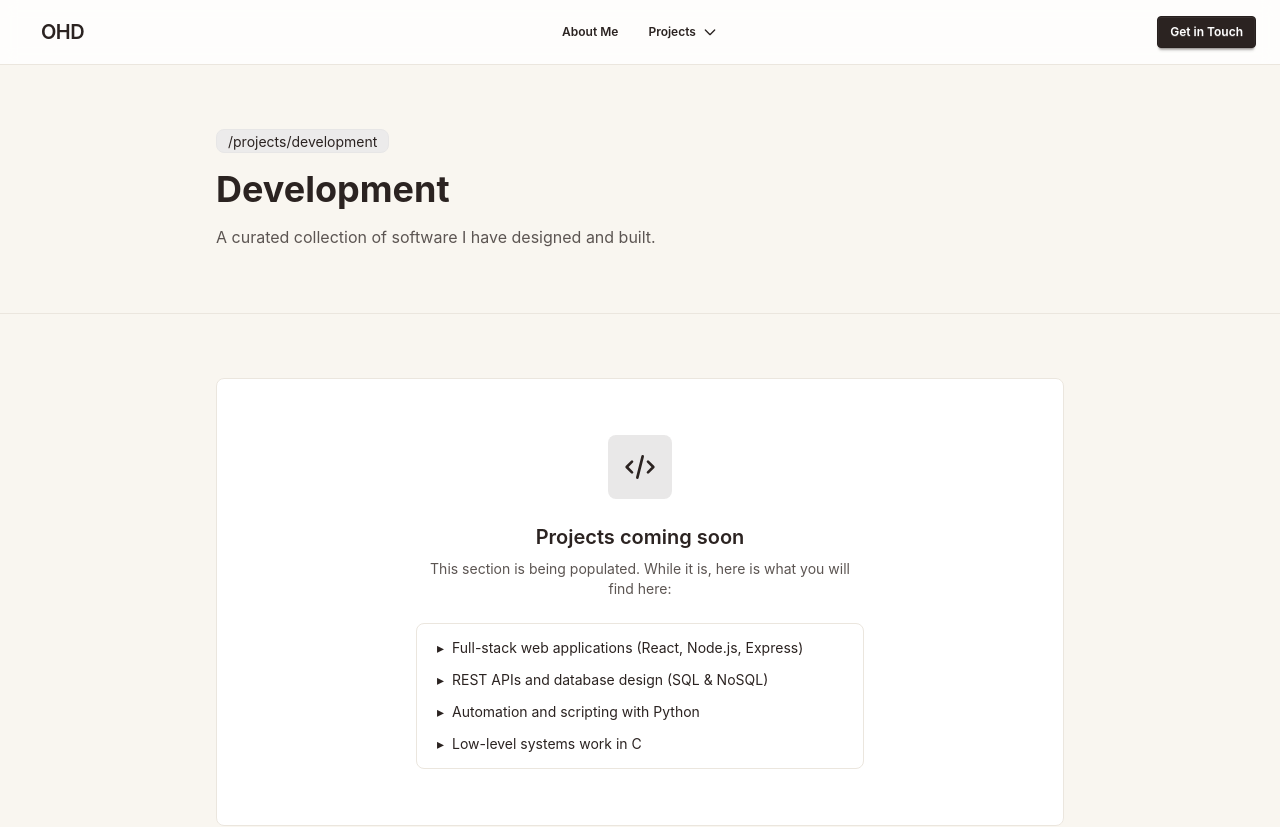
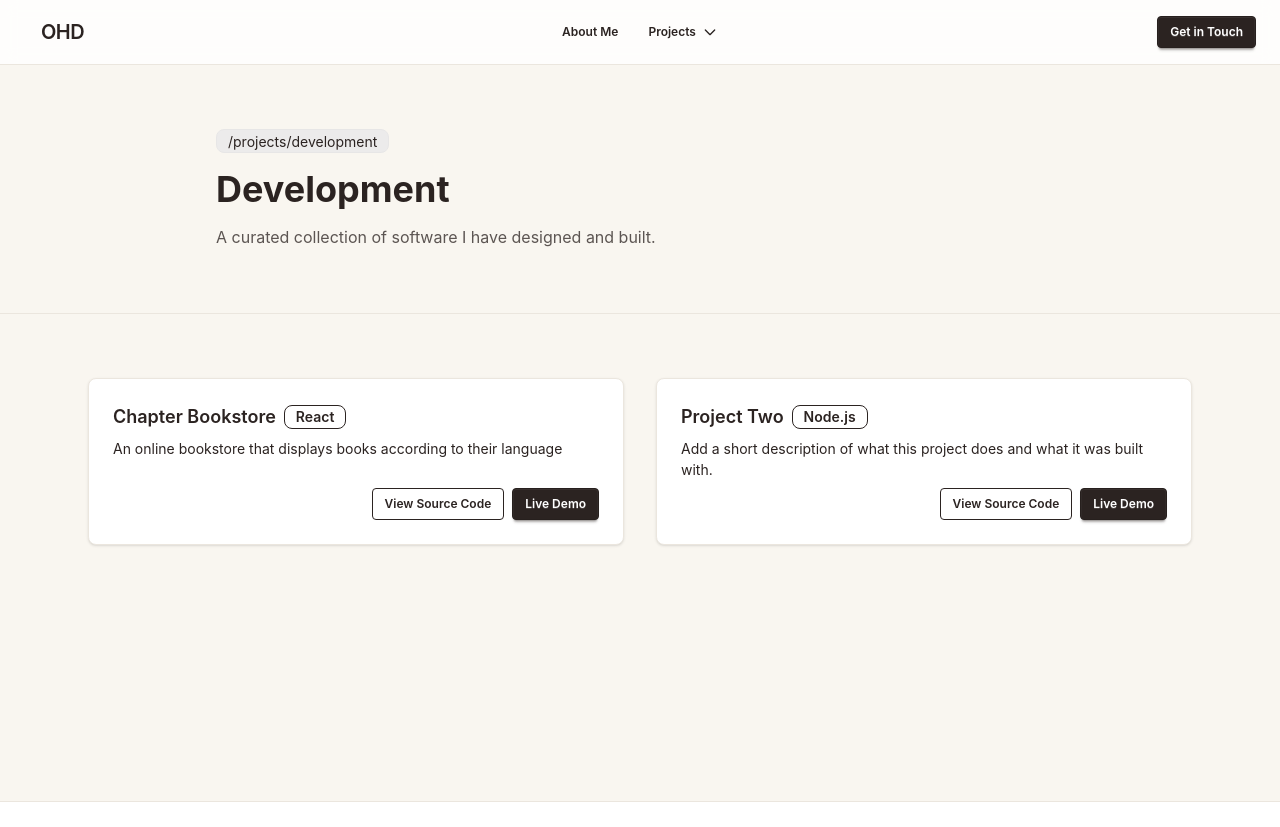
Before and after one commit to OuahidMA/Portfolio-react, a React (Vite) app: page /projects/development in a window 1280 px wide. Shown: the top 827 px of the page. Built offline with nearby package versions, Linux system fonts and the light colour scheme.

Commit message:
small changes on the project sub-pages and hero section

```diff
--- a/src/Components/Hero.jsx
+++ b/src/Components/Hero.jsx
@@ -9,7 +9,7 @@ export default function Hero() {
 
   return (
     <section className="hero bg-base-200 min-h-[calc(100vh-4rem)]">
-      <div className="hero-content flex-col-reverse lg:flex-row gap-12 py-16 max-w-6xl items-center">
+      <div className="hero-content flex-col-reverse lg:flex-row gap-12 py-16 max-w-full px-8 lg:px-16 items-center">
         <div className="flex-1 text-center lg:text-left animate-fade-in-up">
           <h1 className="text-4xl sm:text-5xl lg:text-6xl font-bold leading-tight">
             Building software.
@@ -23,7 +23,7 @@ export default function Hero() {
               <span className="blinking-cursor">|</span>
             </span>
           </p>
-          <p className="py-6 max-w-xl mx-auto lg:mx-0 text-muted">
+          <p className="py-6 max-w-3xl mx-auto lg:mx-0 text-muted">
             I design modern web applications and rigorously audit both the application layer and
             network infrastructure for vulnerabilities before adversaries do.
           </p>
@@ -34,7 +34,7 @@ export default function Hero() {
           </div>
         </div>
 
-        <div className="flex-1 w-full max-w-xl animate-fade-in-up [animation-delay:150ms]">
+        <div className="flex-1 w-full max-w-3xl animate-fade-in-up [animation-delay:150ms]">
           <Terminal />
         </div>
       </div>
--- a/src/Pages/Cybersecurity.jsx
+++ b/src/Pages/Cybersecurity.jsx
@@ -1,10 +1,3 @@
-const cyberProjects = [
-  'Full-scope penetration tests of web applications',
-  'Internal network enumeration across Windows & Linux',
-  'Custom tooling built with Python and C',
-  'Vulnerability assessment & remediation guidance',
-]
-
 export default function Cybersecurity() {
   return (
     <div className="min-h-[calc(100vh-4rem)]">
@@ -20,8 +13,12 @@ export default function Cybersecurity() {
 
       <section className="py-16">
         <div className="max-w-4xl mx-auto px-6">
-          <div className="card bg-base-100 border border-base-300">
+          <div className="card bg-base-100 border border-base-300 shadow-sm">
             <div className="card-body items-center text-center py-14">
+              <h2 className="card-title text-xl">
+                Projects coming soon
+                <div className="badge badge-primary badge-outline">In progress</div>
+              </h2>
               <div className="p-4 rounded-box bg-primary/10 text-primary">
                 <svg xmlns="http://www.w3.org/2000/svg" className="h-8 w-8" fill="none" viewBox="0 0 24 24" stroke="currentColor">
                   <path
@@ -32,20 +29,9 @@ export default function Cybersecurity() {
                   />
                 </svg>
               </div>
-              <h2 className="card-title text-xl mt-4">Projects coming soon</h2>
               <p className="text-sm text-muted max-w-md">
-                This section is being populated. While it is, here is what you will find here:
+                This section is being populated. Check back soon for new projects.
               </p>
-              <ul className="menu bg-base-100 border border-base-300 rounded-box w-full max-w-md text-left mt-4">
-                {cyberProjects.map((item) => (
-                  <li key={item}>
-                    <a className="text-sm">
-                      <span className="text-primary">▸</span>
-                      {item}
-                    </a>
-                  </li>
-                ))}
-              </ul>
             </div>
           </div>
         </div>
--- a/src/Pages/Development.jsx
+++ b/src/Pages/Development.jsx
@@ -1,10 +1,3 @@
-const devProjects = [
-  'Full-stack web applications (React, Node.js, Express)',
-  'REST APIs and database design (SQL & NoSQL)',
-  'Automation and scripting with Python',
-  'Low-level systems work in C',
-]
-
 export default function Development() {
   return (
     <div className="min-h-[calc(100vh-4rem)]">
@@ -19,33 +12,40 @@ export default function Development() {
       </section>
 
       <section className="py-16">
-        <div className="max-w-4xl mx-auto px-6">
-          <div className="card bg-base-100 border border-base-300">
-            <div className="card-body items-center text-center py-14">
-              <div className="p-4 rounded-box bg-primary/10 text-primary">
-                <svg xmlns="http://www.w3.org/2000/svg" className="h-8 w-8" fill="none" viewBox="0 0 24 24" stroke="currentColor">
-                  <path
-                    strokeLinecap="round"
-                    strokeLinejoin="round"
-                    strokeWidth="2"
-                    d="M10 20l4-16m4 4l4 4-4 4M6 16l-4-4 4-4"
-                  />
-                </svg>
+        <div className="max-w-6xl mx-auto px-6">
+          <div className="grid gap-8 md:grid-cols-2">
+            {/* CARD 1 */}
+            <div className="card bg-base-100 border border-base-300 shadow-sm">
+              {/* Place the project image here, e.g. <figure><img src="..." alt="Project 1" /></figure> */}
+              <div className="card-body">
+                <h2 className="card-title">
+                  Chapter Bookstore
+                  <div className="badge badge-primary badge-outline">React</div>
+                </h2>
+                {/* Place the description of the card here */}
+                <p>An online bookstore that displays books according to their language</p>
+                <div className="justify-end card-actions">
+                  <a href="#" className="btn btn-outline btn-sm">View Source Code</a>
+                  <a href="#" className="btn btn-primary btn-sm">Live Demo</a>
+                </div>
               </div>
-              <h2 className="card-title text-xl mt-4">Projects coming soon</h2>
-              <p className="text-sm text-muted max-w-md">
-                This section is being populated. While it is, here is what you will find here:
-              </p>
-              <ul className="menu bg-base-100 border border-base-300 rounded-box w-full max-w-md text-left mt-4">
-                {devProjects.map((item) => (
-                  <li key={item}>
-                    <a className="text-sm">
-                      <span className="text-primary">▸</span>
-                      {item}
-                    </a>
-                  </li>
-                ))}
-              </ul>
+            </div>
+
+            {/* CARD 2 */}
+            <div className="card bg-base-100 border border-base-300 shadow-sm">
+              {/* Place the project image here, e.g. <figure><img src="..." alt="Project 2" /></figure> */}
+              <div className="card-body">
+                <h2 className="card-title">
+                  Project Two
+                  <div className="badge badge-primary badge-outline">Node.js</div>
+                </h2>
+                {/* Place the description of the card here */}
+                <p>Add a short description of what this project does and what it was built with.</p>
+                <div className="justify-end card-actions">
+                  <a href="#" className="btn btn-outline btn-sm">View Source Code</a>
+                  <a href="#" className="btn btn-primary btn-sm">Live Demo</a>
+                </div>
+              </div>
             </div>
           </div>
         </div>
--- a/src/Pages/Home.jsx
+++ b/src/Pages/Home.jsx
@@ -44,7 +44,7 @@ export default function Home() {
         <div className="max-w-6xl mx-auto px-6 text-center">
           <h2 className="text-2xl sm:text-3xl font-bold">Two disciplines, one approach</h2>
           <p className="mt-3 text-muted max-w-2xl mx-auto">
-            I build things that work, then break them to make sure they keep working.
+            I build things that work, then audit them to make sure they keep working.
           </p>
           <div className="grid sm:grid-cols-2 gap-6 mt-10 max-w-4xl mx-auto">
             {disciplines.map((d) => (
```
